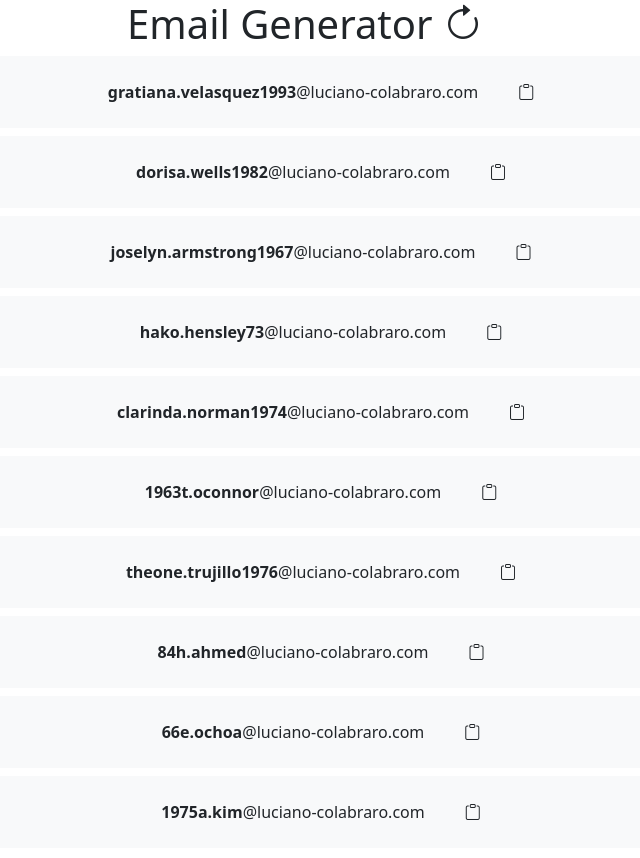
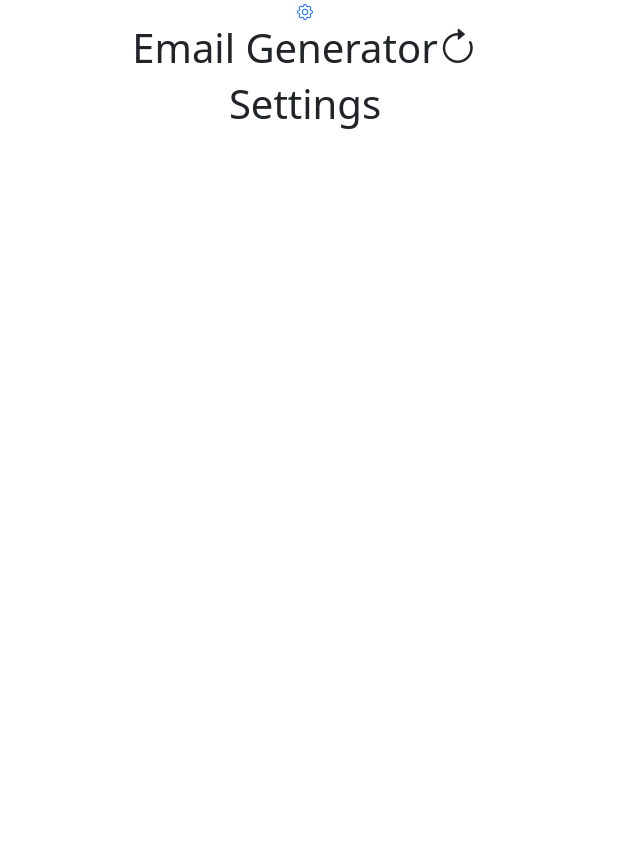
Before and after one commit to lucioxx89/Email_Generator, a React (Create React App) app: page /settings in a window 1280 px wide. Shown: the top 858 px of the page, without its empty margins (335-975 px from the left). After the commit the page ends 800 px from the top, so only its background shows below. Built offline with nearby package versions, Linux system fonts and the light colour scheme.

Commit message:
add npm reac-router-dom, create route for settings and Link icon

```diff
--- a/package.json
+++ b/package.json
@@ -11,6 +11,7 @@
     "bootstrap-icons": "^1.8.1",
     "react": "^17.0.2",
     "react-dom": "^17.0.2",
+    "react-router-dom": "^5.3.0",
     "react-scripts": "5.0.0",
     "web-vitals": "^2.1.4"
   },
--- a/src/App.js
+++ b/src/App.js
@@ -1,20 +1,38 @@
 import SuggestedEmailsList from "./components/SuggestedEmailsList";
+import Settings from "./pages/Settings";
+import { Route, Link } from "react-router-dom";
+
 import "./App.css";
 
 function App() {
   const refreshPage = () => {
     window.location.reload(false);
   };
+
   return (
     <div className="App">
-      <h1>
-        Email Generator{" "}
-        <button onClick={refreshPage}>
-          <i class="bi bi-arrow-clockwise"></i>
-        </button>
-      </h1>
+      <header>
+        <Link to="/settings">
+          <i class="bi bi-gear"></i>
+        </Link>
+        <h1>
+          Email Generator
+          <button onClick={refreshPage}>
+            <i class="bi bi-arrow-clockwise"></i>
+          </button>
+        </h1>
+      </header>
+      <main>
+        <div>
+          <Route exact path="/">
+            <SuggestedEmailsList></SuggestedEmailsList>
+          </Route>
 
-      <SuggestedEmailsList></SuggestedEmailsList>
+          <Route path="/settings">
+            <Settings />
+          </Route>
+        </div>
+      </main>
     </div>
   );
 }
--- a/src/index.js
+++ b/src/index.js
@@ -6,10 +6,13 @@ import reportWebVitals from "./reportWebVitals";
 import * as bootstrap from "bootstrap";
 import "bootstrap/dist/css/bootstrap.min.css";
 import "bootstrap-icons/font/bootstrap-icons.css";
+import { BrowserRouter } from "react-router-dom";
 
 ReactDOM.render(
   <React.StrictMode>
-    <App />
+    <BrowserRouter>
+      <App />
+    </BrowserRouter>
   </React.StrictMode>,
   document.getElementById("root")
 );
--- /dev/null
+++ b/src/pages/Settings.jsx
@@ -0,0 +1,5 @@
+const Settings = () => {
+  return <h1>Settings</h1>;
+};
+
+export default Settings;
```
Also changed, not shown: src/lib/RefreshPage.js (added, +7 -0 lines), 1 other file (tests, documents, lock files or other folders).
